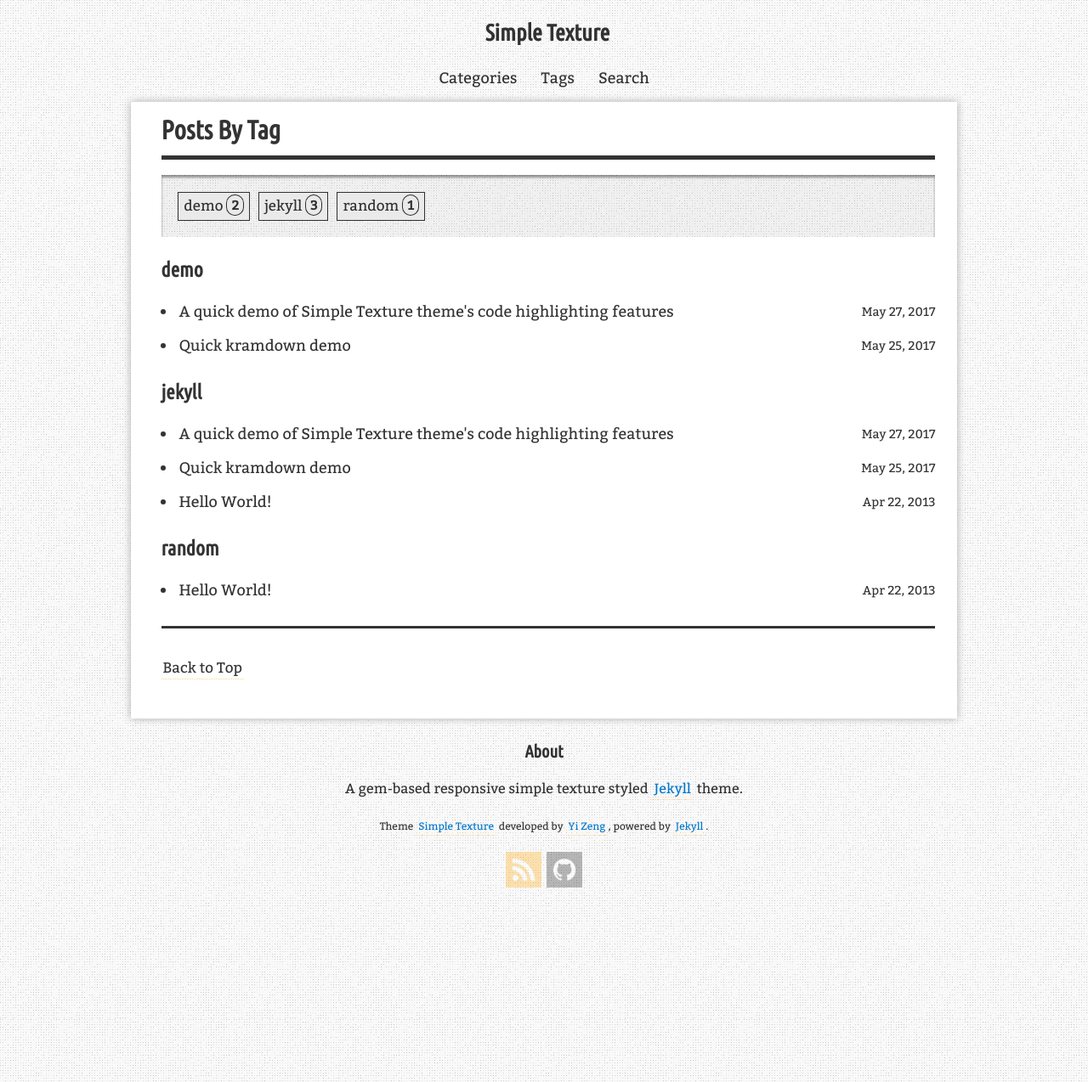
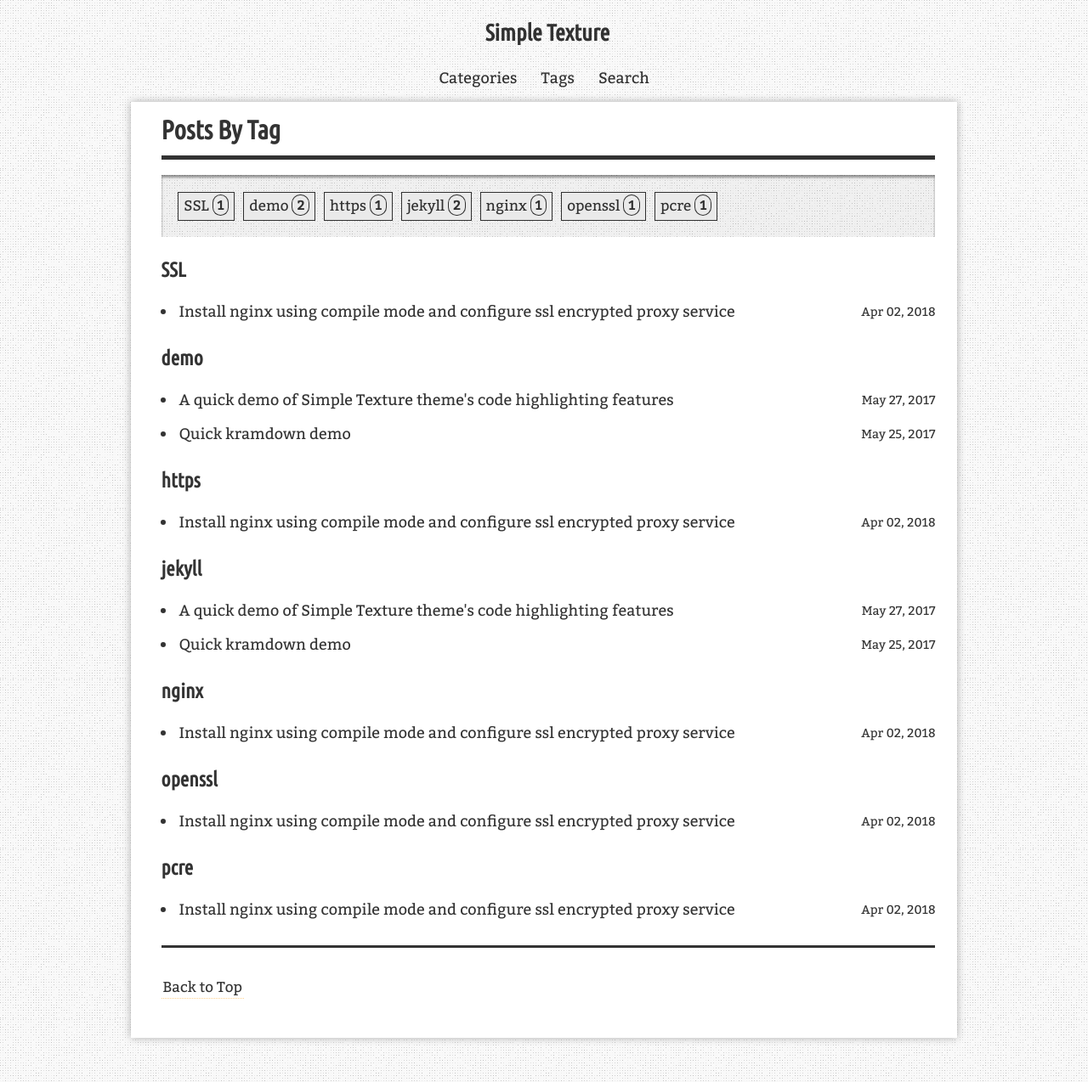
Before and after one commit to JasonChu789/JasonChu789.github.io, a Jekyll site: the page built from blog/tags/index.html, in a window 1280 px wide. Shown: the whole page at 85% size. Built offline with Jekyll 4.4.1, drawn with Linux system fonts in a browser that asks for light colours; comment, search, counter and statistics services are not loaded.

Commit message:
迁移CSDN博文

````diff
--- a/_includes/blog/footer.html
+++ b/_includes/blog/footer.html
@@ -1,27 +1,27 @@
 <footer class="the-footer">
-    <div class="unit-foot">
-        <div class="unit-inner unit-foot-inner">
-            <div class="misc vcard">
-                <div class="about">
-                    <h4><a href="{{ site.paths.home | relative_url }}">{{ site.data.i18n[site.lang].about }}</a></h4>
-                    {% if site.blog.footer_content %}
-                        <p>{{ site.blog.footer_content }}</p>
-                    {% endif %}
-                    {{ site.data.i18n[site.lang].theme_info }}
-                </div>
-                <div class="social-links">
-                    {% if site.author.email %}
-                        <a class="ico-gmail" href="mailto:{{ site.author.email }}" rel="me" target="_blank" title="email"></a>
-                    {% endif %}
-                    <a class="ico-rss" href="{{ "/feed.xml" | relative_url }}" rel="me" target="_blank" title="feed"></a>
-                    {% for link in site.author.social_links %}
-                        {% if link.url %}
-                            <a class="ico-{{ link.name }}" href="{{ link.url }}" rel="me" target="_blank" title="{{ link.name }}"></a>
-                        {% endif %}
-                    {% endfor %}
-                </div>
-            </div>
-        </div>
-    </div>
+    <!--<div class="unit-foot">-->
+        <!--<div class="unit-inner unit-foot-inner">-->
+            <!--<div class="misc vcard">-->
+                <!--<div class="about">-->
+                    <!--<h4><a href="{{ site.paths.home | relative_url }}">{{ site.data.i18n[site.lang].about }}</a></h4>-->
+                    <!--{% if site.blog.footer_content %}-->
+                        <!--<p>{{ site.blog.footer_content }}</p>-->
+                    <!--{% endif %}-->
+                    <!--{{ site.data.i18n[site.lang].theme_info }}-->
+                <!--</div>-->
+                <!--<div class="social-links">-->
+                    <!--{% if site.author.email %}-->
+                        <!--<a class="ico-gmail" href="mailto:{{ site.author.email }}" rel="me" target="_blank" title="email"></a>-->
+                    <!--{% endif %}-->
+                    <!--<a class="ico-rss" href="{{ "/feed.xml" | relative_url }}" rel="me" target="_blank" title="feed"></a>-->
+                    <!--{% for link in site.author.social_links %}-->
+                        <!--{% if link.url %}-->
+                            <!--<a class="ico-{{ link.name }}" href="{{ link.url }}" rel="me" target="_blank" title="{{ link.name }}"></a>-->
+                        <!--{% endif %}-->
+                    <!--{% endfor %}-->
+                <!--</div>-->
+            <!--</div>-->
+        <!--</div>-->
+    <!--</div>-->
     <a href="#" class="internal back-to-top">{{ site.data.i18n[site.lang].back_to_top }}</a>
 </footer>
--- a/_posts/2013-04-22-hello-world.md
+++ /dev/null
@@ -1,10 +0,0 @@
----
-layout: post
-title: "Hello World!"
-description: "The first 'Hello world' post for Simple Texture theme."
-categories: [uncategorized]
-tags: [random, jekyll]
-redirect_from:
-  - /2013/04/22/
----
-Hello World! This is the beginning of this theme.
--- /dev/null
+++ b/_posts/2018-04-02-Install-nginx-using-compile-mode-and-configure-ssl-encrypted-proxy-service.md
@@ -0,0 +1,71 @@
+---
+layout: post
+title: "Install nginx using compile mode and configure ssl encrypted proxy service"
+description: "编译安装Nginx并配置ssl加密的代理服务"
+categories: [WebService]
+tags: [SSL, nginx, https, pcre, openssl]
+redirect_from:
+  - /2018/04/02/
+---
+
+* Kramdown table of contents
+{:toc .toc}
+
+# 编译安装nginx并配置ssl加密的代理服务
+
+## 前期准备
+安装编译需要的gcc和gcc-c++
+```
+yum install -y gcc gcc-c++
+```
+安装nginx依赖pcre-devel、openssl-devel、zlib-devel
+```
+yum install -y pcre pcre-devel openssl openssl-devel zlib zlib-devel
+```
+准备源码包并解压：
+openssl-1.0.2o.tar.gz
+```
+tar -zxvf openssl-1.0.2o.tar.gz
+```
+pcre-8.41.tar.gz
+```
+tar -zxvf pcre-8.41.tar.gz
+```
+nginx-1.12.2.tar.gz
+```
+tar -zxvf nginx-1.12.2.tar.gz
+```
+
+## 安装依赖和nginx
+```
+cd ~/nginx-1.12.2/
+./configure --prefix=~/app/nginx --with-pcre=~/pcre-8.41 --with-
+http_stub_status_module --with-http_ssl_module --with-openssl=~/openssl-1.0.2o
+make && make install
+```
+## 生成密钥文件
+```
+openssl gensa -out ca.key 2048
+openssl genrsa -out ca.key 2048
+openssl req -new -key ca.key -out ca.csr
+openssl x509 -req -days 3650 -in ca.csr -signkey ca.key -out ca.crt
+```
+
+## 配置代理
+```
+    server {
+        listen       8080 ssl;
+        server_name  localhost;
+        ssl_certificate ~/ca.crt;
+        ssl_certificate_key ~/ca.key;
+        ssl_session_timeout 60m;
+        access_log  logs/10119032.access.log;
+        location / {
+            proxy_pass http://ip:port/;
+            proxy_redirect default ;
+        }
+    }
+```
+
+## 参考
+* [https://hostpresto.com/community/tutorials/how-to-install-the-apache-web-server-with-ssl-support-on-centos-7/](https://hostpresto.com/community/tutorials/how-to-install-the-apache-web-server-with-ssl-support-on-centos-7/)
````
Also changed, not shown: _layouts/post.html (+6 -6 lines), favicon.ico (added), 1 other file.
